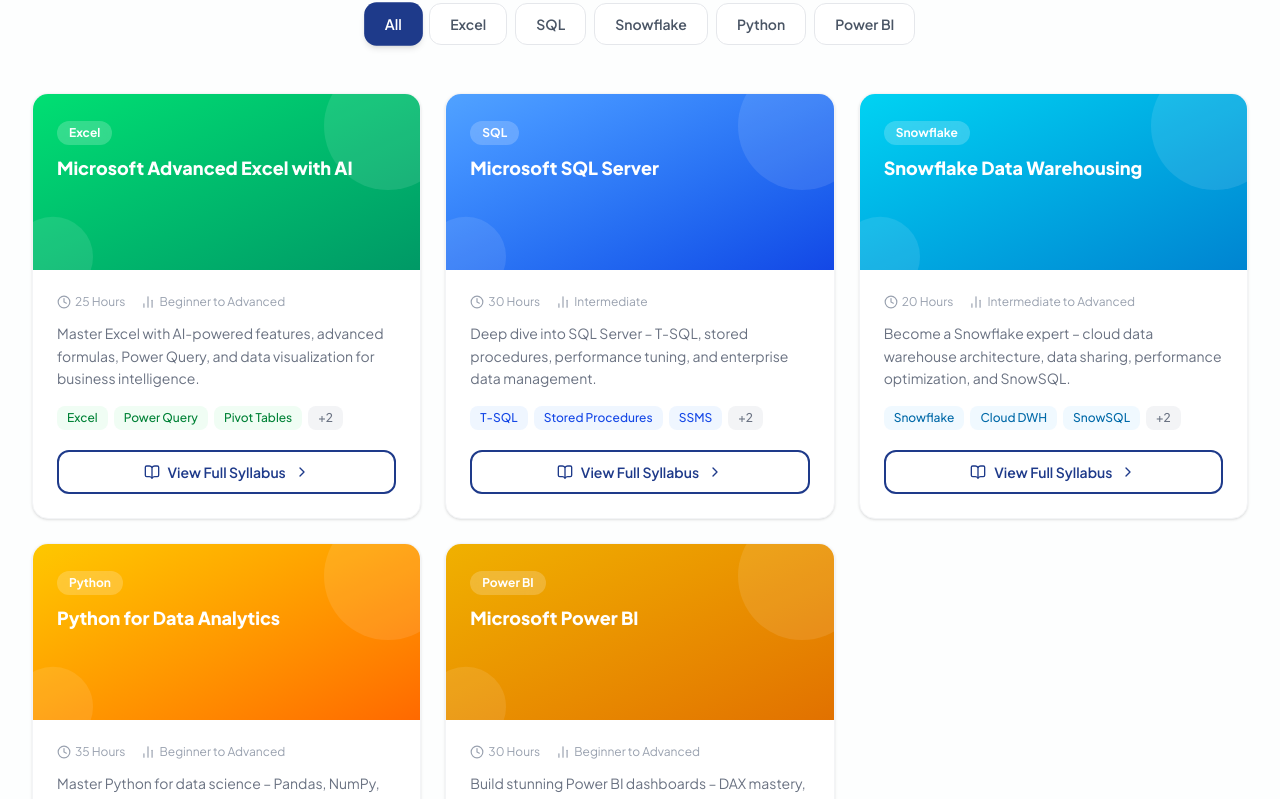
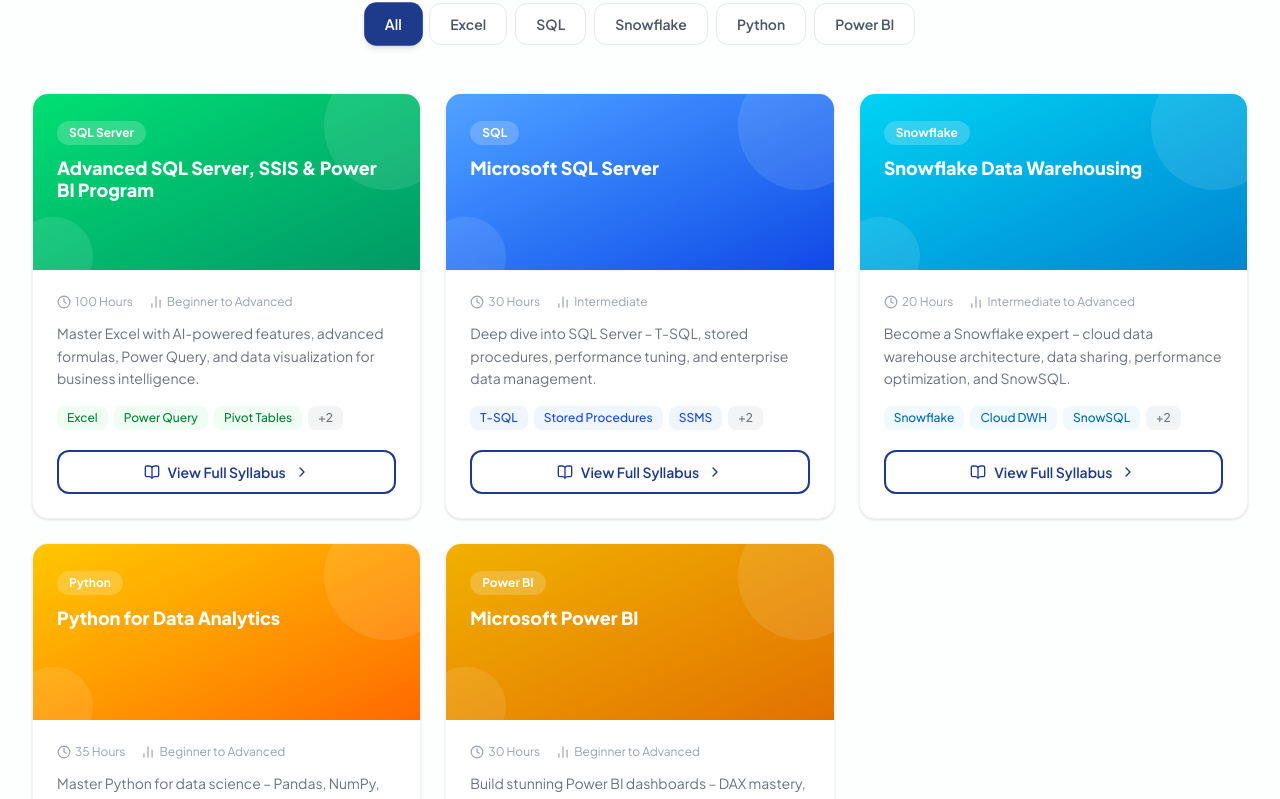
Before and after one commit to dumbresanskar20/intellxskill, a React (Vite) app: page / in a window 1280 px wide. Shown: the part 2860-3659 px from the top of the page. Built offline with nearby package versions, Linux system fonts and the light colour scheme.

Commit message:
course name change

```diff
--- a/src/constants/data.ts
+++ b/src/constants/data.ts
@@ -68,9 +68,9 @@ export const COURSES = [
   {
     id: 1,
     slug: 'excel-ai',
-    title: 'Microsoft Advanced Excel with AI',
-    category: 'Excel' as CourseCategory,
-    duration: '25 Hours',
+    title: 'Advanced SQL Server, SSIS & Power BI Program',
+    category: 'SQL Server' as CourseCategory,
+    duration: '100 Hours',
     sessions: '20 Live Sessions',
     mode: 'Online (Live + Recorded)',
     level: 'Beginner to Advanced',
@@ -488,7 +488,7 @@ export const CONTACT_INFO = {
 }
 
 export const COURSE_OPTIONS = [
-  'Microsoft Advanced Excel with AI',
+  'Advanced SQL Server, SSIS & Power BI Program',
   'Microsoft SQL Server',
   'Snowflake Data Warehousing',
   'Python for Data Analytics',
```
